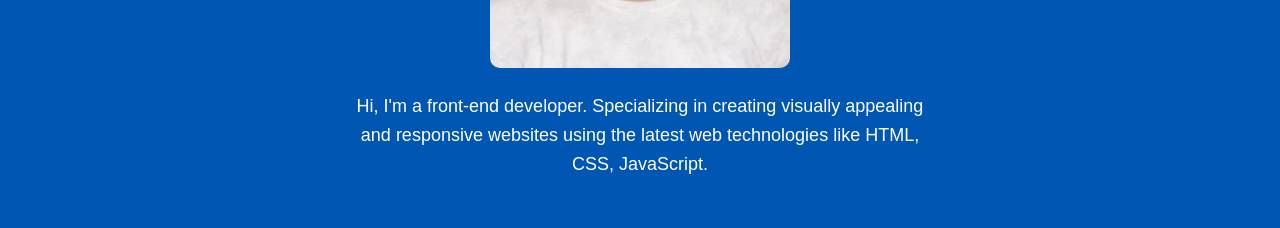
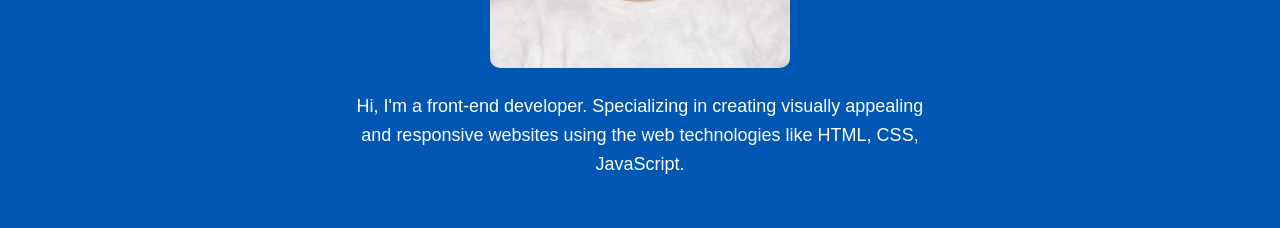
Before and after one commit to Samirrijal111/portfolio, a plain HTML site: page index.html in a window 1280 px wide. Shown: the part 1230-1458 px from the top of the page. Drawn offline with nearby package versions, Linux system fonts and the light colour scheme; a script that the page names is missing.

Commit message:
some chnage

```diff
--- a/index.html
+++ b/index.html
@@ -56,8 +56,8 @@
         <img src="images/profile-1.jpeg" alt="Your Image" />
         <p>
           Hi, I'm a front-end developer. Specializing in creating visually
-          appealing and responsive websites using the latest web technologies
-          like HTML, CSS, JavaScript.
+          appealing and responsive websites using the web technologies like
+          HTML, CSS, JavaScript.
         </p>
       </div>
     </div>
```
